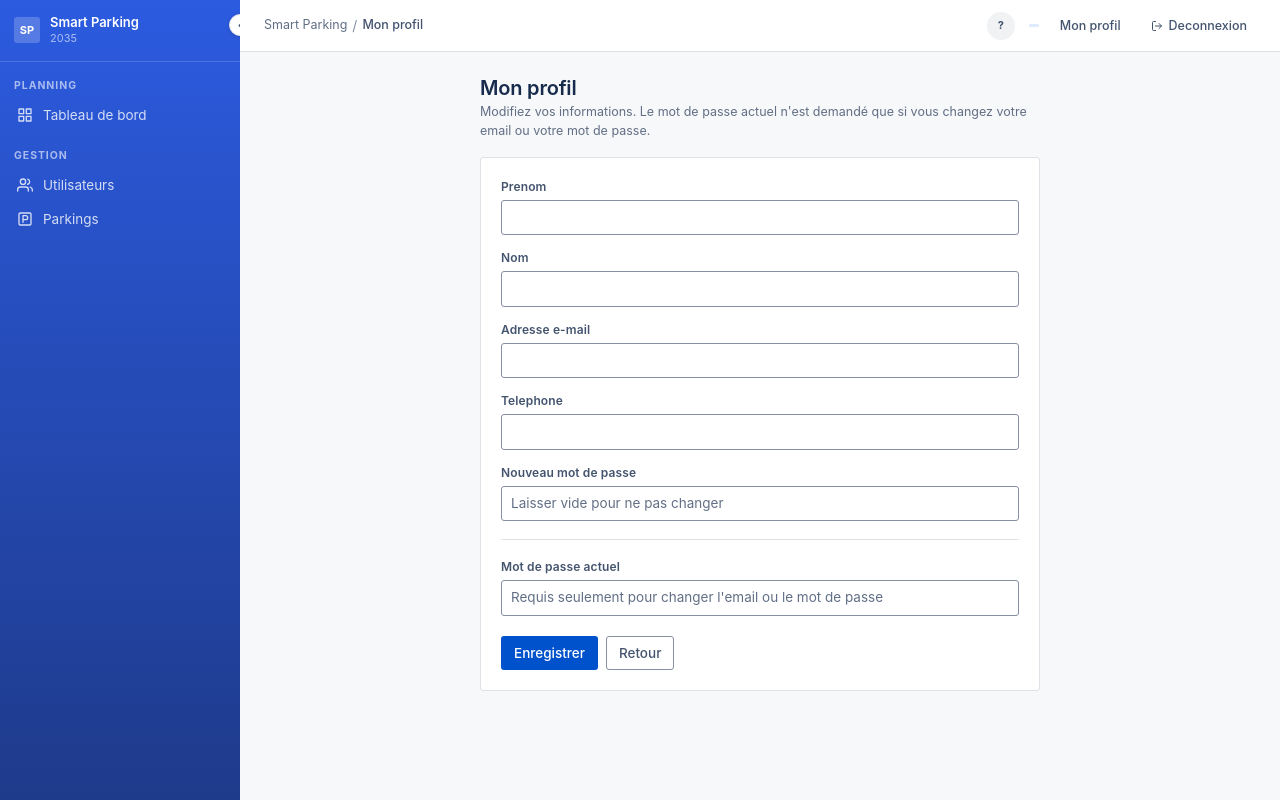
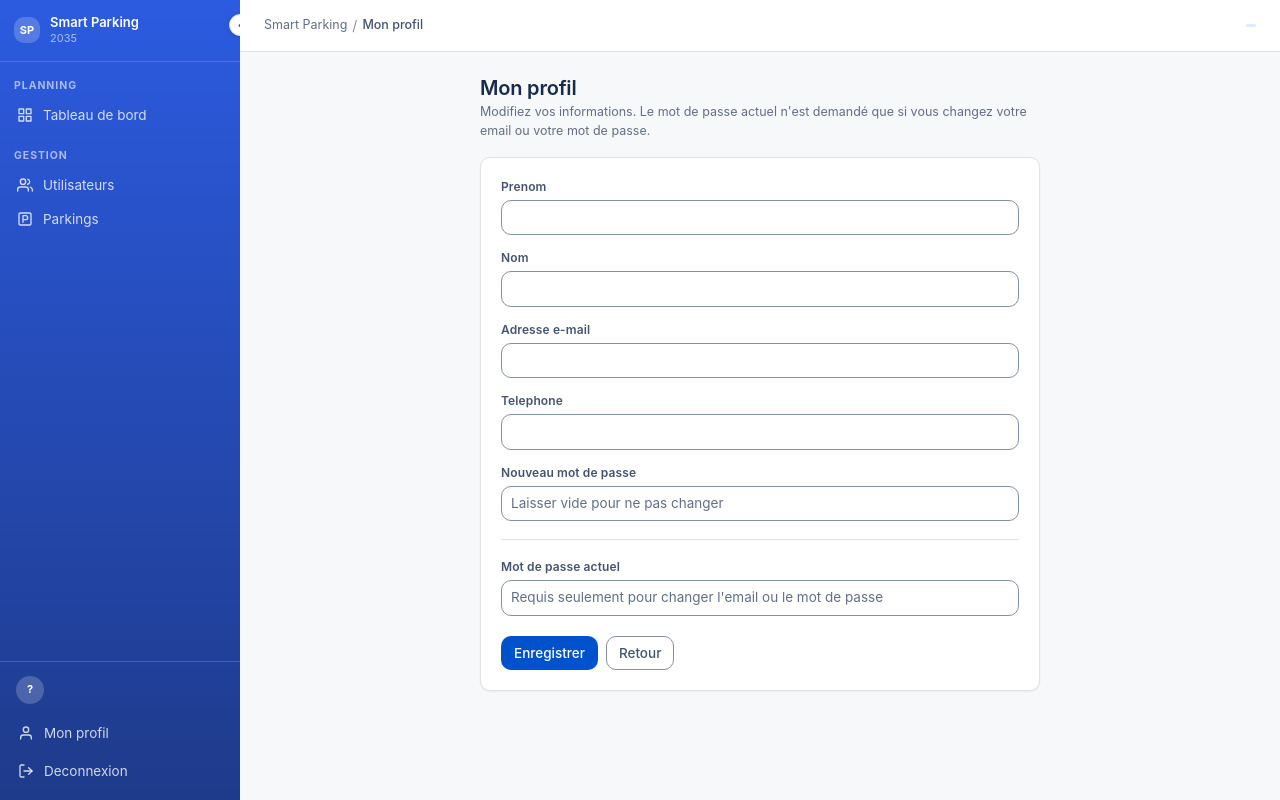
Before and after one commit to Mathieu-35/Smart_Parking_2035, a FastAPI app: template app/templates/auth/profil_admin.html in a window 1280 px wide. Run offline with FastAPI, Linux system fonts and the light colour scheme; the template is opened without the code that fills it, so the values that code supplies are empty; parts of the project's set-up code (start-up, migrations or seed data) failed here and were passed over.

Commit message:
feat(admin): refonte cohérente de tout l'admin (sidebar bas + bento)
- Deconnexion + Mon profil + utilisateur deplaces EN BAS de la sidebar
  (style image 2) ; barre du haut allegee (ne garde que le role)
- coherence "bento" sur TOUT l'admin via les tokens globaux :
  --radius 3px -> 10px (boutons, champs, cartes plus arrondis) +
  ombre douce sur .card + overflow hidden (coins propres sur les tableaux)
- parkings/detail.html : .card local arrondi 14px + ombre
- parkings/form.html : champs/carte 4px -> 10px

Touche : base.html, style.css, parkings/detail.html, parkings/form.html.
Les listes Utilisateurs/Parkings heritent automatiquement du nouveau style.

Co-Authored-By: Claude Opus 4.7 <noreply@anthropic.com>

```diff
--- a/app/static/css/style.css
+++ b/app/static/css/style.css
@@ -50,7 +50,7 @@ body {
   --sidebar-width:           240px;
   --sidebar-min-width:       52px;
 
-  --radius:    3px;
+  --radius:    10px;
   --font: -apple-system, BlinkMacSystemFont, 'Segoe UI', Roboto, 'Helvetica Neue', Arial, sans-serif;
 }
 
@@ -200,6 +200,45 @@ a { text-decoration: none; color: inherit; }
 }
 .sidebar-footer-item:hover { background: var(--sidebar-hover); color: var(--sidebar-text-hover); }
 .sidebar-footer-item svg { width: 16px; height: 16px; flex-shrink: 0; }
+
+/* ---- Bas de sidebar : utilisateur + profil + deconnexion ---- */
+.sidebar-footer {
+  margin-top: auto;                 /* colle le bloc tout en bas */
+  border-top: 1px solid var(--sidebar-sep);
+  padding: 10px;
+}
+.sidebar-user {
+  display: flex;
+  align-items: center;
+  gap: 9px;
+  padding: 4px 6px 10px 6px;
+  white-space: nowrap;
+  overflow: hidden;
+}
+.sidebar-user .avatar { background: rgba(255, 255, 255, 0.2); color: #fff; }
+.sidebar-user-name { font-size: 13px; font-weight: 600; color: #fff; line-height: 1.2; }
+.sidebar-user-role { font-size: 11px; color: var(--sidebar-label); text-transform: capitalize; }
+.sidebar-foot-link {
+  display: flex;
+  align-items: center;
+  gap: 10px;
+  padding: 9px 8px;
+  border-radius: 8px;
+  color: var(--sidebar-text);
+  font-size: 13.5px;
+  text-decoration: none;
+  white-space: nowrap;
+  overflow: hidden;
+  transition: background 0.1s, color 0.1s;
+}
+.sidebar-foot-link:hover { background: var(--sidebar-hover); color: #fff; }
+.sidebar-foot-link svg { width: 16px; height: 16px; flex-shrink: 0; }
+
+/* Quand la sidebar est repliee : on ne garde que les icones, centrees. */
+.sidebar.collapsed .sidebar-user-info,
+.sidebar.collapsed .sidebar-foot-label { display: none; }
+.sidebar.collapsed .sidebar-user { justify-content: center; padding: 4px 0 10px 0; }
+.sidebar.collapsed .sidebar-foot-link { justify-content: center; padding: 10px 0; }
 
 /* Collapsed state — hide labels */
 .sidebar.collapsed .brand-text,
@@ -385,6 +424,8 @@ a { text-decoration: none; color: inherit; }
   background: var(--surface);
   border: 1px solid var(--border);
   border-radius: var(--radius);
+  box-shadow: 0 1px 2px rgba(16, 24, 40, 0.06);
+  overflow: hidden;
 }
 
 .card-header {
--- a/app/templates/base.html
+++ b/app/templates/base.html
@@ -139,6 +139,32 @@
 
     </nav>
 
+    <!-- Bas de sidebar : utilisateur + profil + deconnexion (style image 2) -->
+    <div class="sidebar-footer">
+      <div class="sidebar-user">
+        <div class="avatar">{{ request.session.get("user_nom", "?")[0] | upper }}</div>
+        <div class="sidebar-user-info">
+          <div class="sidebar-user-name">{{ request.session.get("user_nom", "") }}</div>
+          <div class="sidebar-user-role">{{ request.session.get("user_role", "") }}</div>
+        </div>
+      </div>
+      <a href="/auth/profil" class="sidebar-foot-link" title="Mon profil">
+        <svg xmlns="http://www.w3.org/2000/svg" viewBox="0 0 24 24" fill="none"
+             stroke="currentColor" stroke-width="2" stroke-linecap="round" stroke-linejoin="round">
+          <path d="M20 21v-2a4 4 0 0 0-4-4H8a4 4 0 0 0-4 4v2"/><circle cx="12" cy="7" r="4"/>
+        </svg>
+        <span class="sidebar-foot-label">Mon profil</span>
+      </a>
+      <a href="/auth/logout" class="sidebar-foot-link" title="Deconnexion">
+        <svg xmlns="http://www.w3.org/2000/svg" viewBox="0 0 24 24" fill="none"
+             stroke="currentColor" stroke-width="2" stroke-linecap="round" stroke-linejoin="round">
+          <path d="M9 21H5a2 2 0 0 1-2-2V5a2 2 0 0 1 2-2h4"/>
+          <polyline points="16 17 21 12 16 7"/><line x1="21" y1="12" x2="9" y2="12"/>
+        </svg>
+        <span class="sidebar-foot-label">Deconnexion</span>
+      </a>
+    </div>
+
   </aside>
 
   <div class="main-content" id="mainContent">
@@ -149,23 +175,9 @@
         {% block breadcrumb %}<span class="topbar-breadcrumb-current">Accueil</span>{% endblock %}
       </div>
       <div class="topbar-right">
-        <div class="topbar-user">
-          <div class="avatar">{{ request.session.get("user_nom", "?")[0] | upper }}</div>
-          <span class="topbar-user-name">{{ request.session.get("user_nom", "") }}</span>
-          <span class="lozenge lozenge-info" style="text-transform: none; font-size: 11px;">
-            {{ request.session.get("user_role", "") | capitalize }}
-          </span>
-        </div>
-        <a href="/auth/profil" class="btn btn-ghost btn-sm">Mon profil</a>
-        <a href="/auth/logout" class="btn btn-ghost btn-sm">
-          <svg xmlns="http://www.w3.org/2000/svg" viewBox="0 0 24 24" fill="none"
-               stroke="currentColor" stroke-width="2" stroke-linecap="round" stroke-linejoin="round">
-            <path d="M9 21H5a2 2 0 0 1-2-2V5a2 2 0 0 1 2-2h4"/>
-            <polyline points="16 17 21 12 16 7"/>
-            <line x1="21" y1="12" x2="9" y2="12"/>
-          </svg>
-          Deconnexion
-        </a>
+        <span class="lozenge lozenge-info" style="text-transform: none; font-size: 11px;">
+          {{ request.session.get("user_role", "") | capitalize }}
+        </span>
       </div>
     </header>
 
--- a/app/templates/parkings/detail.html
+++ b/app/templates/parkings/detail.html
@@ -209,7 +209,8 @@
   .card {
     background: white;
     border: 1px solid #e0e0e0;
-    border-radius: 4px;
+    border-radius: 14px;
+    box-shadow: 0 1px 2px rgba(16, 24, 40, 0.06);
     overflow: hidden;
     margin-bottom: 20px;
   }
--- a/app/templates/parkings/form.html
+++ b/app/templates/parkings/form.html
@@ -154,7 +154,7 @@
     width: 100%;
     height: 400px;
     border: 1px solid #d0d0d0;
-    border-radius: 4px;
+    border-radius: 10px;
     margin-bottom: 12px;
     position: relative;
   }
@@ -174,7 +174,7 @@
   .form-input {
     padding: 8px 12px;
     border: 1px solid #d0d0d0;
-    border-radius: 4px;
+    border-radius: 10px;
     font-size: 14px;
   }
 
@@ -201,7 +201,7 @@
 
   .alert {
     padding: 12px 16px;
-    border-radius: 4px;
+    border-radius: 10px;
     margin-bottom: 20px;
     display: flex;
     justify-content: space-between;
```
